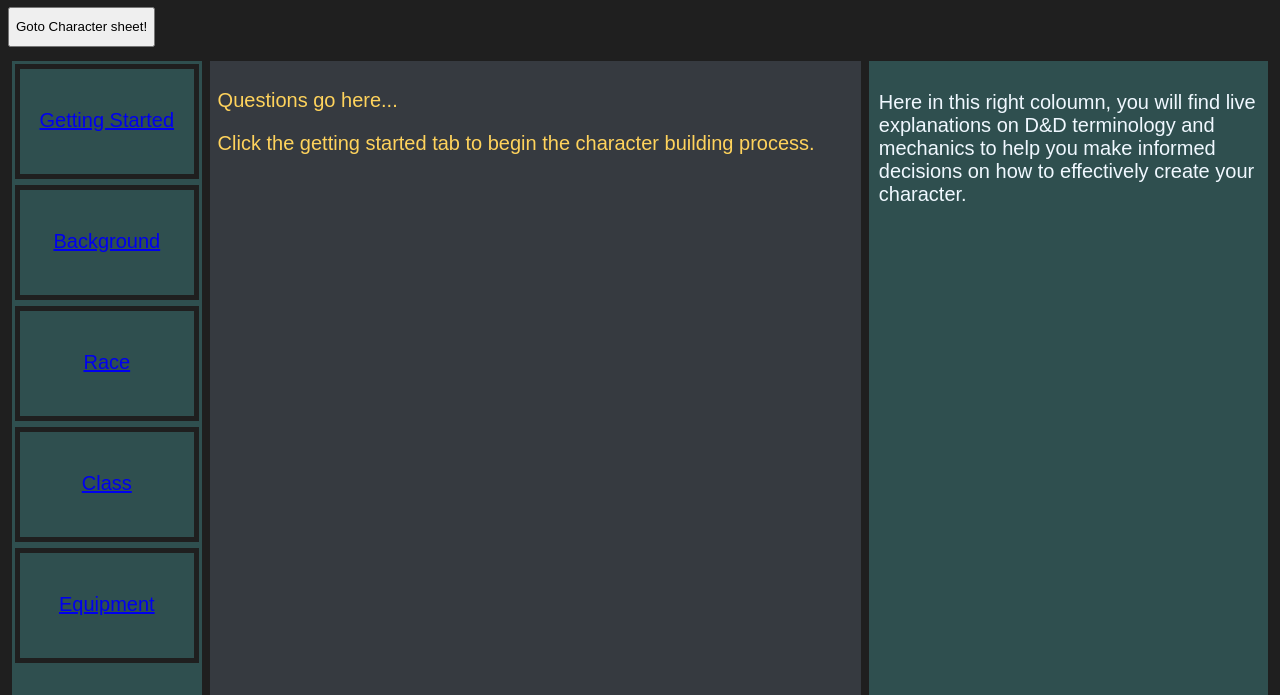
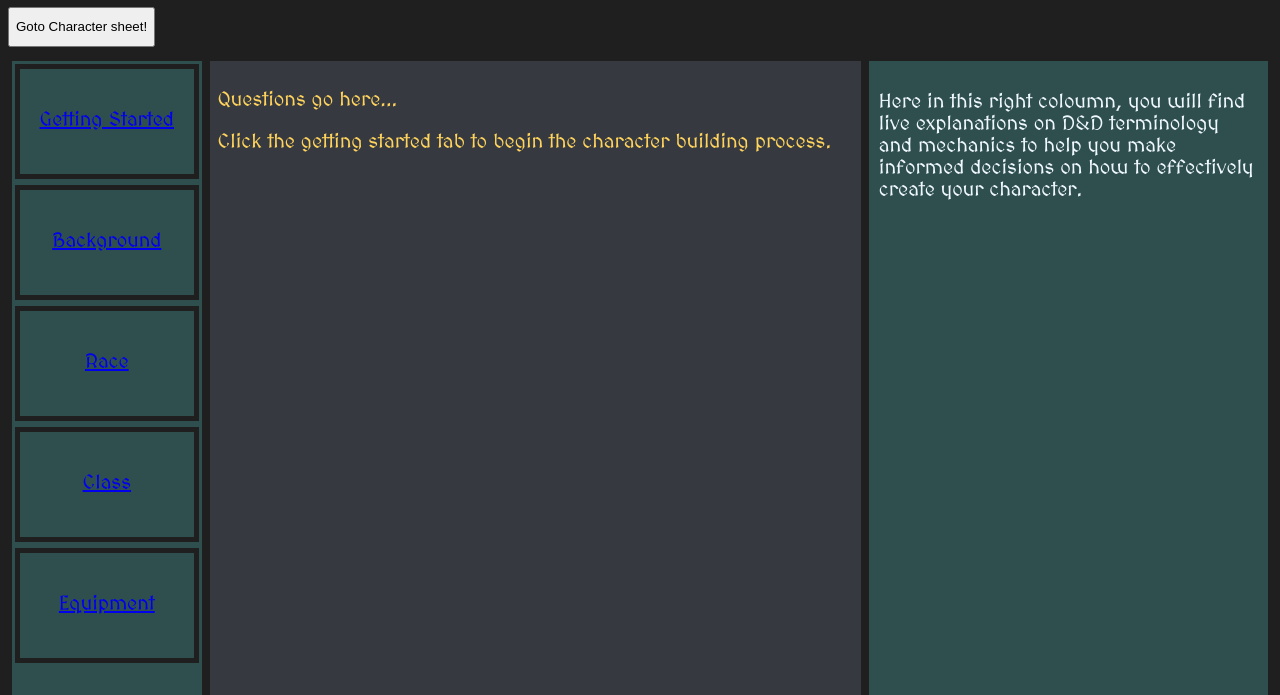
Before and after one commit to Kira-Flakes/DnD-5E-Character-Builder, a plain HTML site: page index.html in a window 1280 px wide. Shown: the part 105-800 px from the top of the page. Drawn offline with Linux system fonts and the light colour scheme.

Commit message:
Changed body font in css

```diff
--- a/builderstyle.css
+++ b/builderstyle.css
@@ -1,8 +1,8 @@
-
+@import url('https://fonts.googleapis.com/css?family=MedievalSharp&display=swap');
 body {
+    font-family:'MedievalSharp';
     background-color:#1f1f1f;
     font-size: 20px;
-    font-family:fantasy;
     color:aliceblue;
 }
 
```
